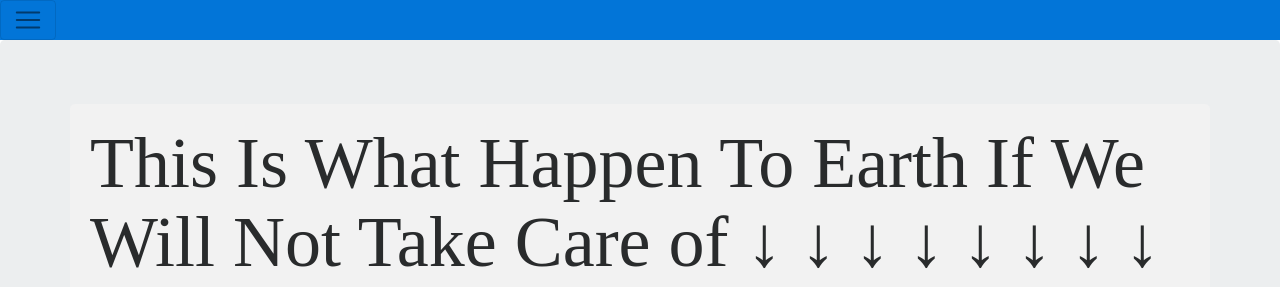
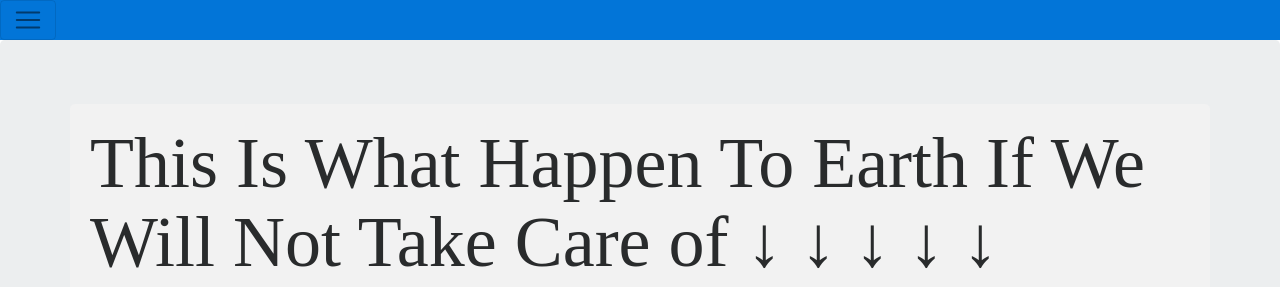
Before and after one commit to SohamAmin/bootstrap, a plain HTML site: page bootstrap/index.html in a window 1280 px wide. Shown: the top 287 px of the page. Drawn offline with nearby package versions, Linux system fonts and the light colour scheme.

Commit message:
Update index.html

```diff
--- a/bootstrap/index.html
+++ b/bootstrap/index.html
@@ -38,7 +38,7 @@
 
     <div class="jumbotron">
         <div class="container">
-            <h2 class="display-3">This Is What Happen To Earth If We Will Not Take Care of    ↓ ↓ ↓ ↓ ↓ ↓ ↓ ↓</h2>
+            <h2 class="display-3">This Is What Happen To Earth If We Will Not Take Care of ↓ ↓ ↓ ↓ ↓</h2>
             <img src="IMG/film-environment-collection-resize-1200x0-70.jpg" width="1100px" style="padding-bottom: 20px" alt="Our Environment">
             <img src="IMG/1573252352637.jpg" width="1100px" style="padding-bottom: 20px"
                  alt="Environment destruction">
```
